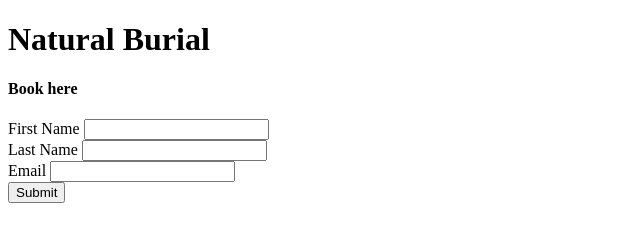
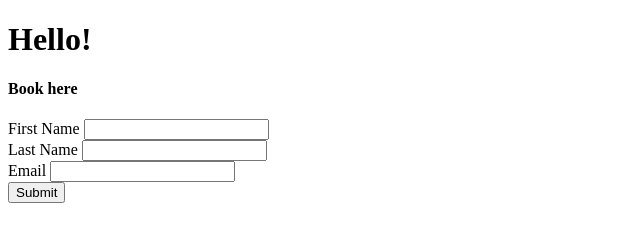
Before and after one commit to tbanguot/Natural-Burial, a plain HTML site: page index.html in a window 1280 px wide. Shown: the whole page, without its empty margins (0-640 px from the left). Drawn offline with Linux system fonts and the light colour scheme.

Commit message:
made a change

```diff
--- a/index.html
+++ b/index.html
@@ -9,7 +9,7 @@
 
     <!--  Heading -->
     <header>
-        <h1>Natural Burial</h1>
+        <h1>Hello!</h1>
     </header>
     <main>
         <form>
```
